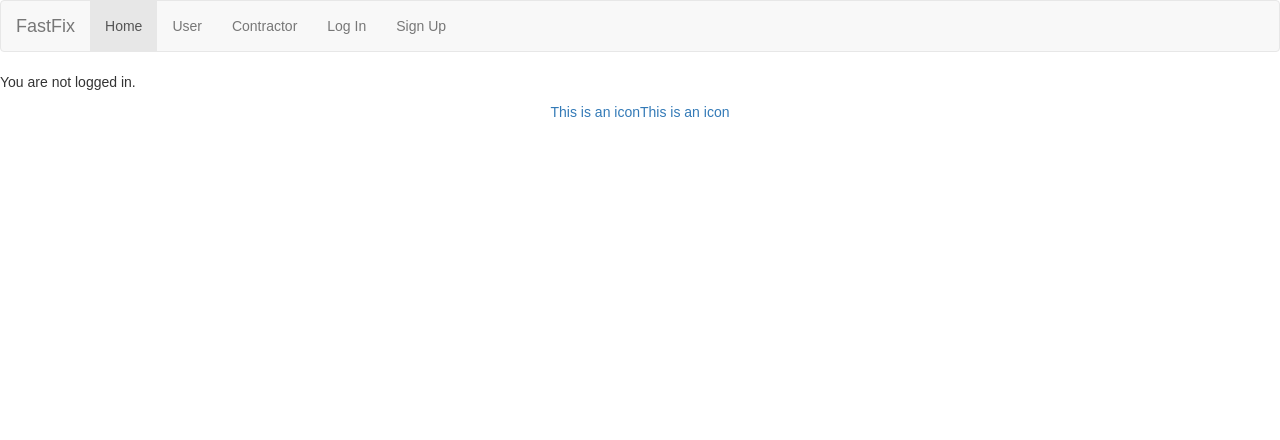
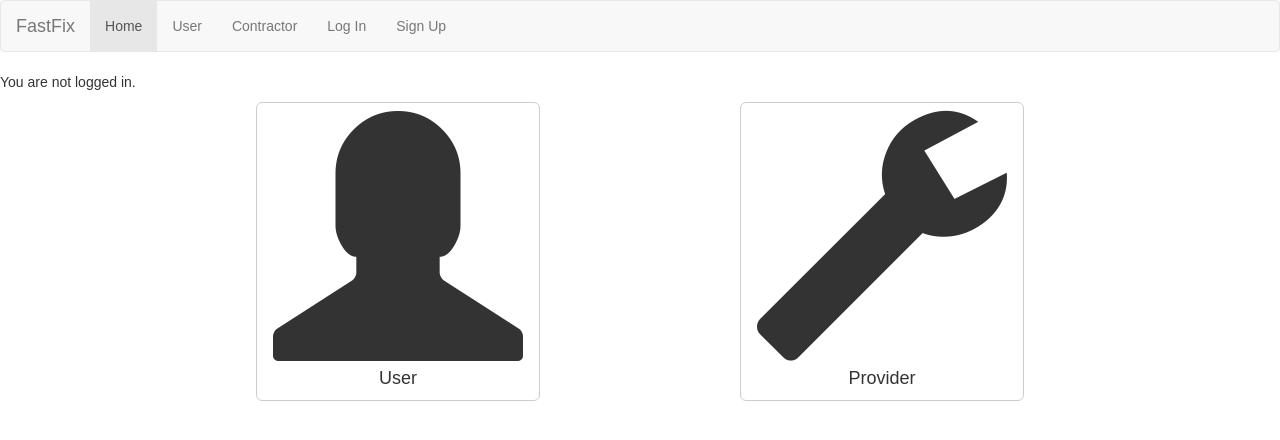
Before and after one commit to nguyenhachuy/FastFix, a React (Create React App) app in the folder client/: page / in a window 1280 px wide. Shown: the top 440 px of the page. Built offline with nearby package versions, Linux system fonts and the light colour scheme.

Commit message:
Polishing login

```diff
--- a/client/src/auth.js
+++ b/client/src/components/Auth.js
@@ -1,10 +1,8 @@
 const Auth = {
     isAuthenticated: false,
-    authenticate({user, cb}) {
-        Cookie.get('id');
-        Cookie.get('token');
+    authenticate(user, cb) {
         this.isAuthenticated = true;
-        setTimeout(cb, 100); // fake async
+        setTimeout(cb('lol'), 100); // fake async
     },
     signout(cb) {
         this.isAuthenticated = false;
--- a/client/src/components/Landing/LandingPage.js
+++ b/client/src/components/Landing/LandingPage.js
@@ -1,24 +1,27 @@
 import React from 'react';
 import LoadingIcon from './LoadingIcon';
-import { Container, Row, Col } from "./../Grid";
+import { Row, Col } from "./../Grid";
 import './Landing.css';
+import Cookies from 'js-cookie';
 class LandingPage extends React.Component {
     handleOnclickUser = event => {
-        alert('Transfer to user login page')
+        Cookies.set('type', 'user');
     }
     handleOnclickProvider = event => {
-        alert('Transfer to provider login page')
-
+        Cookies.set('type', 'provider');
     }
     render() {
         return (
-            <Row className="row">
-                <Col className={['col-xs-12', 'col-centered'].join(" ")}>
-                    <LoadingIcon onClick={this.handleOnclickUser} type="user" link="/login"/>
-                    <LoadingIcon onClick={this.handleOnclickProvider} type="wrench" link="/login"/>
-                </Col>
-            </Row>
+            <div>
+                <Row className="row">
+                    <Col className={['col-xs-12', 'col-centered'].join(" ")}>
+                        <LoadingIcon onClick={this.handleOnclickUser} type="user" link="/login" />
+                        <LoadingIcon onClick={this.handleOnclickProvider} type="wrench" link="/login" />
+                    </Col>
+                </Row>
+            </div>
         )
     }
 }
+
 export default LandingPage;
--- a/client/src/components/Landing/LoadingIcon.js
+++ b/client/src/components/Landing/LoadingIcon.js
@@ -1,11 +1,13 @@
 import React from 'react';
-
-const LoadingIcon = ({link, title}) => {
+import Button from './../Button';
+import '../style/Style.css'
+const LoadingIcon = ({type, onClick, link}) => {
     return (
-        <a href={link} title={title}>
-            This is an icon
-        </a>
-
+        <Button className="btn-lg button-centered" onClick={onClick} link={link}>
+            <span className={["glyphicon", `glyphicon-${type}`, "glyph-link"].join(' ')} aria-hidden="true">
+            </span>
+            <div> {type==='user' ? 'User' : 'Provider'} </div>
+        </Button>
     )
 };
 
--- a/client/src/components/Login/LoginPage.js
+++ b/client/src/components/Login/LoginPage.js
@@ -1,9 +1,11 @@
 import React from 'react';
-import {Redirect} from 'react-router-dom';
-import {LoginForm} from './LoginForm';
-import {Row, Col } from "./../Grid";
+import { Redirect } from 'react-router-dom';
+import { LoginForm } from './LoginForm';
+import { Row, Col } from "./../Grid";
 import Cookies from 'js-cookie';
-class LoginPage extends React.Component{
+// import API from '../../utils/API';
+import Auth from '../Auth';
+class LoginPage extends React.Component {
     constructor(props) {
         super(props);
         this.state = {
@@ -17,7 +19,7 @@ class LoginPage extends React.Component{
         };
         this.handleChange = this.handleChange.bind(this);
         this.handleSubmit = this.handleSubmit.bind(this);
-
+        this.handleAuth = this.handleAuth.bind(this);
     }
 
     handleChange(event) {
@@ -29,24 +31,35 @@ class LoginPage extends React.Component{
             user
         });
     }
+    handleAuth(token) {
+        Cookies.set('token', token);
+        this.setState({
+            redirectToReferrer: true
+        });
+    }
 
     handleSubmit(event) {
         event.preventDefault();
         let user = this.state.user;
-        console.log('A name was submitted: ' + user.username + " " + user.password);
         this.setState({
             username: '',
             password: ''
         });
-        Cookies.set('token', 'password');
-        this.state.redirectToReferrer = true;
+
+        console.log('A name was submitted: ' + user.username + " " + user.password);
+        Auth.authenticate(user, this.handleAuth);
 
     }
     render() {
         const { from } = this.props.location.state || { from: { pathname: "/" } };
         const { redirectToReferrer } = this.state;
         if (redirectToReferrer) {
+            if (from.pathname !== '/')
                 return <Redirect to={from} />;
+            else if(Cookies.get('type') === 'user')
+                return <Redirect to={'/user'}/>;
+            else
+                return <Redirect to={'/contractor'}/>;
         }
 
 
@@ -67,4 +80,4 @@ class LoginPage extends React.Component{
 }
 
 
-export {LoginPage};
+export { LoginPage };
--- a/client/src/components/Login/SignupPage.js
+++ b/client/src/components/Login/SignupPage.js
@@ -30,10 +30,15 @@ class SignupPage extends React.Component{
     }
 
     handleSubmit(event) {
-        alert('A name was submitted: ' + this.state.username + " " + this.state.password);
+        let user = this.state.user;
         this.setState({
-            username: '',
-            password: ''
+            user: {
+                firstName: '',
+                lastName: '',
+                username: '',
+                password: '',
+                confirmPassword: '',
+            }
         });
         event.preventDefault();
     }
```
Lines whose indentation alone changed are shown as unchanged.
